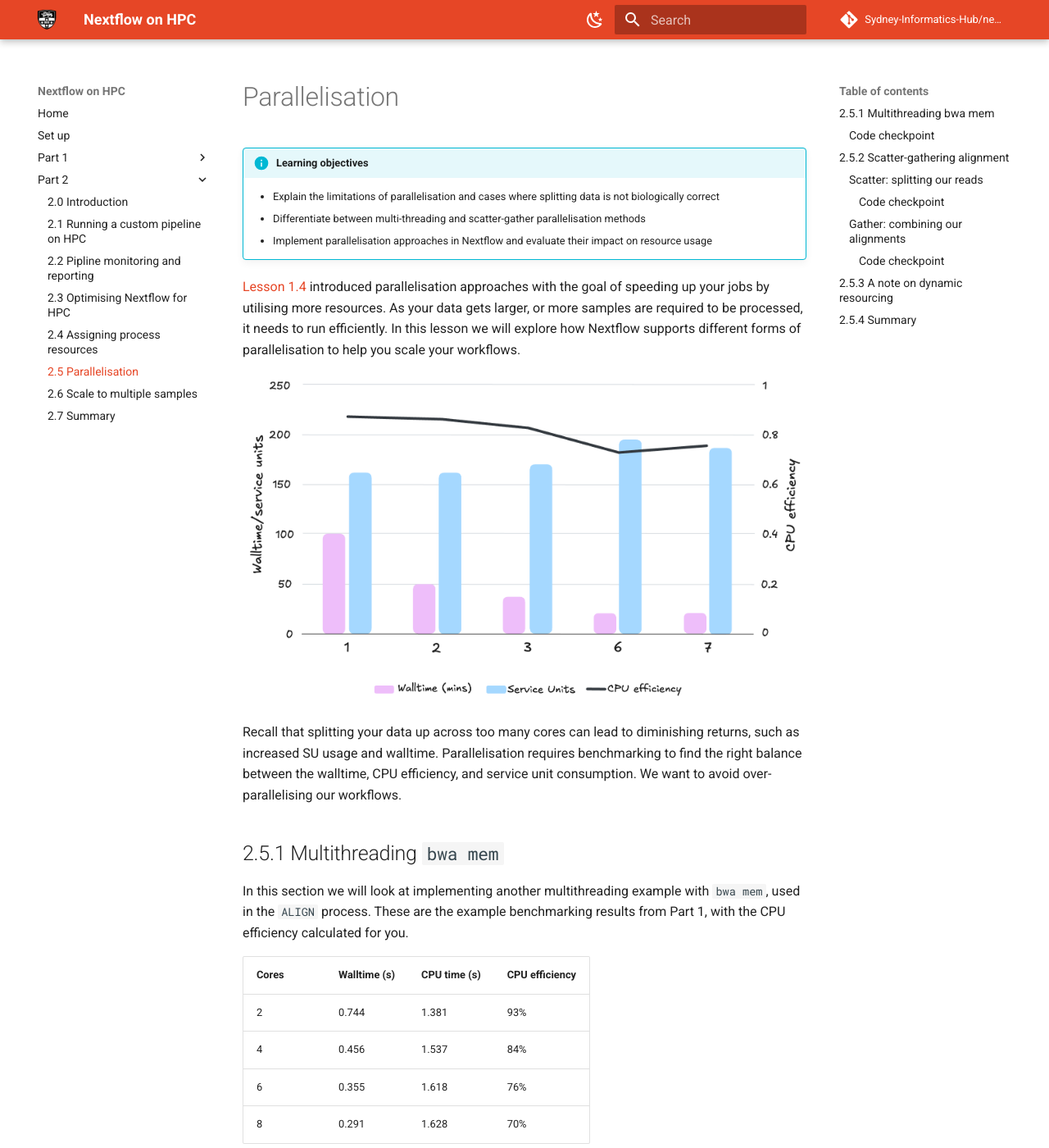
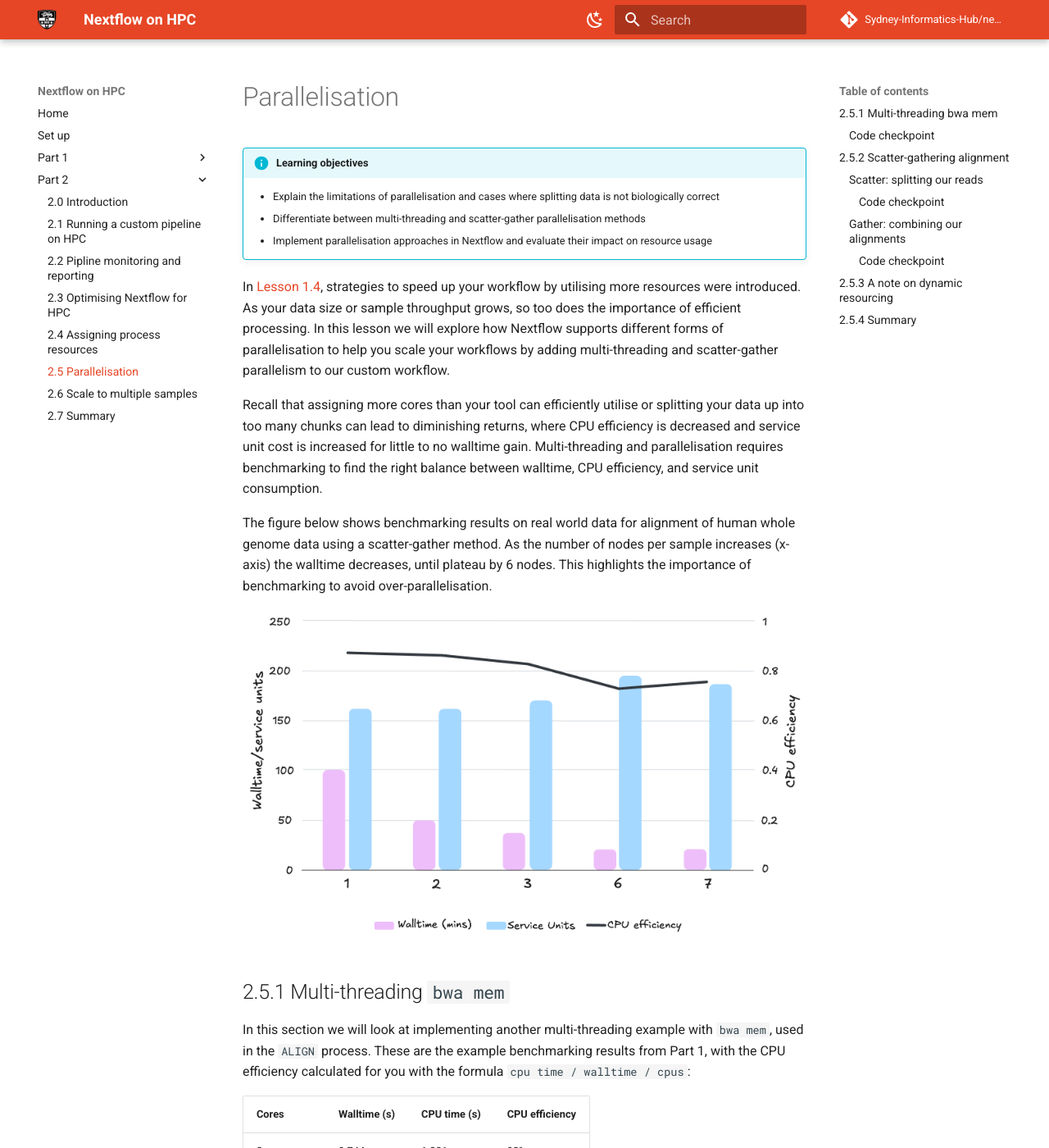
Before and after one commit to Sydney-Informatics-Hub/nextflow-hpc-workshop, an MkDocs documentation site: the page built from docs/part2/25_parallelisation.md, in a window 1280 px wide and 1400 px high. Shown: the whole window at 82% size. Built offline with MkDocs 1.6.1 and Material for MkDocs 9.7.7, drawn with Linux system fonts in a browser that asks for light colours; comment, search, counter and statistics services are not loaded; some of the changed text lies outside the part shown.

Commit message:
reduce wordiness

```diff
--- a/docs/part2/25_parallelisation.md
+++ b/docs/part2/25_parallelisation.md
@@ -6,15 +6,20 @@
     - Differentiate between multi-threading and scatter-gather parallelisation methods
     - Implement parallelisation approaches in Nextflow and evaluate their impact on resource usage
 
-[Lesson 1.4](../part1/01_4_smarter.md) introduced parallelisation approaches with the goal of speeding up your jobs by utilising more resources. As your data gets larger, or more samples are required to be processed, it needs to run efficiently. In this lesson we will explore how Nextflow supports different forms of parallelisation to help you scale your workflows.
+In [Lesson 1.4](../part1/01_4_smarter.md), strategies to speed up your workflow by utilising more resources were introduced. As your data size or sample throughput grows, so too does the importance of efficient processing. In this lesson we will explore how Nextflow supports different forms of parallelisation to help you scale your workflows by adding multi-threading and scatter-gather parallelism to our custom workflow.
+
+Recall that assigning more cores than your tool can efficiently utilise or splitting your data up into too many chunks can lead to diminishing returns, where CPU efficiency is decreased and service unit cost is increased for little to no walltime gain. Multi-threading and parallelisation requires benchmarking to find the right balance between walltime, CPU efficiency, and service unit consumption.
+
+The figure below shows benchmarking results on real world data for alignment of human whole genome data using a scatter-gather method. As the number of nodes per sample increases (x-axis) the walltime decreases, until plateau by 6 nodes. This highlights the importance of benchmarking to avoid over-parallelisation.
+
 
 ![](figs/00_benchmark_at_scale_theme.png)
 
-Recall that splitting your data up across too many cores can lead to diminishing returns, such as increased SU usage and walltime. Parallelisation requires benchmarking to find the right balance between the walltime, CPU efficiency, and service unit consumption. We want to avoid over-parallelising our workflows.
 
-## 2.5.1 Multithreading `bwa mem`
 
-In this section we will look at implementing another multithreading example with `bwa mem`, used in the `ALIGN` process. These are the example benchmarking results from Part 1, with the CPU efficiency calculated for you.
+## 2.5.1 Multi-threading `bwa mem`
+
+In this section we will look at implementing another multi-threading example with `bwa mem`, used in the `ALIGN` process. These are the example benchmarking results from Part 1, with the CPU efficiency calculated for you with the formula  `cpu time / walltime / cpus`:
 
 | Cores | Walltime (s) | CPU time (s) | CPU efficiency |
 |-------|--------------|--------------|----------------|
@@ -23,23 +28,24 @@ In this section we will look at implementing another multithreading example with
 | 6     | 0.355        | 1.618        | 76%            |
 | 8     | 0.291        | 1.628        | 70%            |
 
-These values were taken from the `time` command output:
-
-- Walltime = `real`
-- CPU time = `user` + `sys`
-- CPU efficiency = `cpu time / (cpu time * cores)`
 
 !!! info "CPU efficiency"
 
     Recall that CPU efficiency is a measure of how many cpus were actually used, in comparison to how many cpus were requested. A high CPU efficiency (100%) means that all of the CPUs were utilised, while a low efficiency suggests that too many were requested.
 
-In this example, we have to consider the trade offs between each run and what we would like to optimise for.
 
-Providing 2 cores has the slowest walltime but utilises the 2 CPUs efficiently (93%).
+It is typical to see speed gains when additional resources are allocated to a tool that can make use of them, with some tools achieving a near-perfect efficiency of near 100% for many increase to core count. However, in reality very few multi-threading tools can sustain 1:1 gains at high core counts, so efficiency decreases, walltime plateaus, and service units creep up. As tempting as it may be to run BWA with 128 threads on Setonix, we promise you this is not a good idea!
 
-On the other hand, providing 8 cores provides ~40% speed up in walltime with reduced CPU efficiency.
+Note that the above benchmarking results are for demonstration purposes only, and for real-world benchmarking, larger test data should be used, aiming for a walltime of at least 5 minutes to observe reliable performance changes at different threads.
 
-As responsible users of shared systems, we will select the option that maintains high CPU efficiency. While this is not prescriptive, aiming for >80% CPU efficiency ensures we are not reserving resources in excess, that others' can use for their own jobs.
+
+From the example benchmarking results above, we need to consider the trade-offs between each run and what we would like to optimise for.
+
+Providing 2 cores has the slowest walltime but utilises the 2 CPUs most efficiently (93%).
+
+On the other hand, providing 8 cores provides ~40% speed-up in walltime, but at the cost of reduced CPU efficiency.
+
+As responsible users of shared systems, we will select the option that maintains high CPU efficiency. While this is not prescriptive, aiming for >80% CPU efficiency ensures we are not reserving resources in excess.
 
 !!! question "Poll"
 
@@ -61,7 +67,7 @@ As responsible users of shared systems, we will select the option that maintains
         ??? note "Answers"
 
             - 4 CPUs has > 80% CPU efficiency
-            - `custom.config` to ensure it fits the `work` partition.
+            - `custom.config` to ensure it fits the `work` partition
             - 4 CPUs with 7-8 GB memory
 
 !!! example "Exercise: Reassigning resources for `ALIGN`"
```
Also changed, not shown: other parts of docs/part2/25_parallelisation.md (+2 -2 lines), docs/part2/23_strategies.md (+10 -7 lines), docs/part2/24_resourcing.md (+16 -8 lines).
